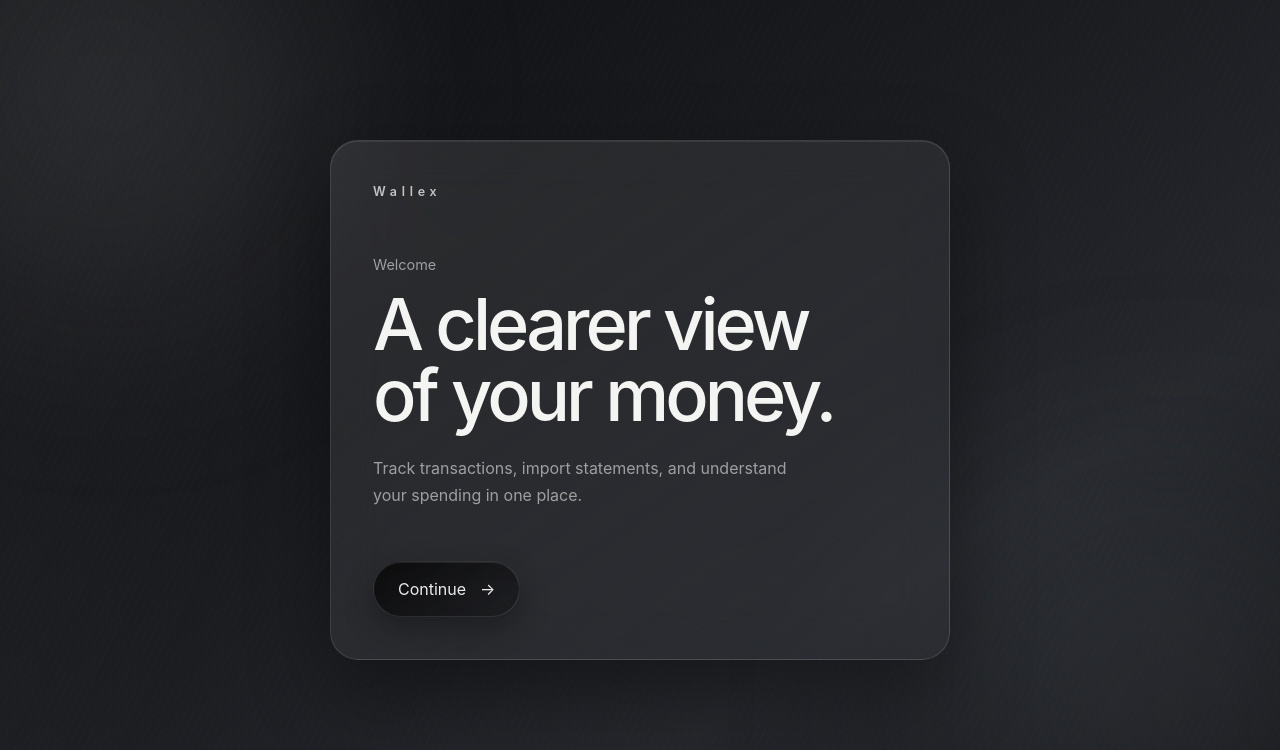
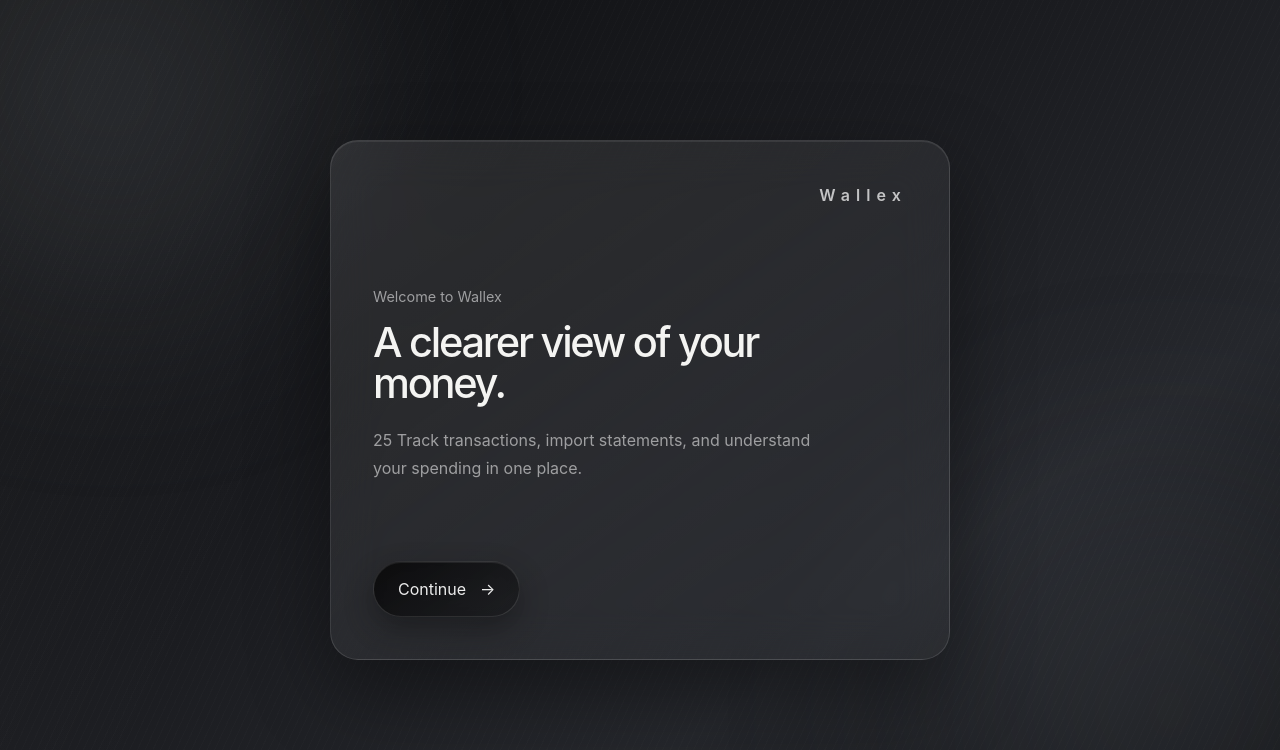
Before and after one commit to JonathanJ4/Wallex, a React (Vite) app in the folder frontend/: page / in a window 1280 px wide. Shown: the top 750 px of the page. Built offline with nearby package versions, Linux system fonts and the light colour scheme.

Commit message:
feat: update WelcomePage content and styles for improved user experience

```diff
--- a/frontend/src/index.css
+++ b/frontend/src/index.css
@@ -131,8 +131,9 @@ button {
 }
 
 .welcome-logo {
-  margin: 0;
-  font-size: 0.78rem;
+  margin: 1;
+  align-self: flex-end;
+  font-size: 1rem;
   font-weight: 600;
   letter-spacing: 0.38em;
   color: rgba(255, 255, 255, 0.72);
@@ -150,7 +151,7 @@ button {
 
 .welcome-heading {
   margin: 0;
-  font-size: clamp(2.6rem, 7vw, 4.5rem);
+  font-size: clamp(2.6rem, 7vw, 2rem);
   font-weight: 500;
   line-height: 0.98;
   letter-spacing: -0.055em;
@@ -158,7 +159,7 @@ button {
 }
 
 .welcome-description {
-  max-width: 430px;
+  max-width: 450px;
   margin: 24px 0 0;
   font-size: 1rem;
   line-height: 1.7;
--- a/frontend/src/pages/WelcomePage.tsx
+++ b/frontend/src/pages/WelcomePage.tsx
@@ -15,11 +15,11 @@ function WelcomePage(){
         <p className="welcome-logo">Wallex</p>
 
         <div className="welcome-content">
-          <p className="welcome-label">Welcome</p>
+          <p className="welcome-label">Welcome to Wallex</p>
           <h1 className="welcome-heading">
             A clearer view of your money.
           </h1>
-          <p className="welcome-description">
+          <p className="welcome-description">25
             Track transactions, import statements, and understand your
             spending in one place.
           </p>
```
